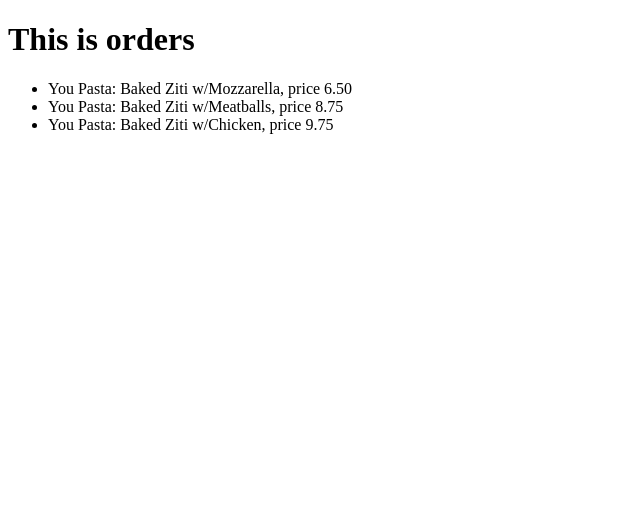
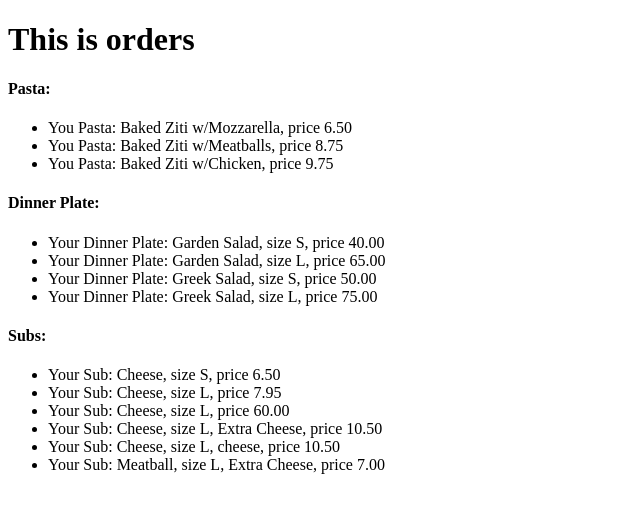
Before and after one commit to rrudiuk/order-pizza-django, a Django app: page / in a window 1280 px wide. Shown: the top 513 px of the page, without its empty margins (0-640 px from the left). Run offline with Django 3.2, Linux system fonts and the light colour scheme; data comes from the database, SQL or seed files in the repository; both versions use the stored data as it was after the commit.

Commit message:
Added table subs that related to subextra table

```diff
--- a/orders/admin.py
+++ b/orders/admin.py
@@ -1,8 +1,10 @@
 from django.contrib import admin
 
-from .models import Pasta, Salad, DinnerPlate
+from .models import Pasta, Salad, DinnerPlate, Sub, SubExtra
 
 # Register your models here.
 admin.site.register(Pasta)
 admin.site.register(Salad)
 admin.site.register(DinnerPlate)
+admin.site.register(Sub)
+admin.site.register(SubExtra)
--- a/orders/models.py
+++ b/orders/models.py
@@ -1,4 +1,5 @@
 from django.db import models
+from decimal import Decimal
 
 # Create your models here.
 SIZE = [
@@ -28,4 +29,24 @@ class DinnerPlate(models.Model):
 	price = models.DecimalField(max_digits=5, decimal_places=2)
 
 	def __str__(self):
-		return f"Your Dinner Plate: {self.name}, size {self.size} price {self.price}"
+		return f"Your Dinner Plate: {self.name}, size {self.size}, price {self.price}"
+
+class SubExtra(models.Model):
+	name = models.CharField(max_length = 64)
+	price = models.DecimalField(max_digits=5, decimal_places=2)
+
+	def __str__(self):
+		return f"{self.name}"
+
+class Sub(models.Model):
+	name = models.CharField(max_length = 64)
+	size = models.CharField(max_length=1, choices=SIZE)
+	price = models.DecimalField(max_digits=5, decimal_places=2)
+	extra = models.ManyToManyField(SubExtra, blank=True, related_name="extra")
+
+	def __str__(self):
+		if self.extra.count() == 0:
+			return f"Your Sub: {self.name}, size {self.size}, price {self.price}"
+		else:
+			price = Decimal(self.price) + Decimal(0.50)
+			return f"Your Sub: {self.name}, size {self.size}, {self.extra.get()}, price {price}"
--- a/orders/templates/orders/index.html
+++ b/orders/templates/orders/index.html
@@ -4,9 +4,28 @@
 </head>
 <body>
 	<h1>This is orders</h1>
+	<h4>Pasta: </h4>
 	<ul>
 		{% for p in pasta %}
 			<li>{{ p }}</li>
+		{% empty %}
+			<li>No Pasta</li>
+		{% endfor %}
+	</ul>
+	<h4>Dinner Plate: </h4>
+	<ul>
+		{% for plate in dinner_plate %}
+			<li>{{ plate }}</li>
+		{% empty %}
+			<li>No Dinner Plates</li>
+		{% endfor %}
+	</ul>
+	<h4>Subs: </h4>
+	<ul>
+		{% for sub in subs %}
+			<li>{{ sub }}</li>
+		{% empty %}
+			<li>No Subs</li>
 		{% endfor %}
 	</ul>
 </body>
--- a/orders/views.py
+++ b/orders/views.py
@@ -1,12 +1,15 @@
 from django.http import HttpResponse
 from django.shortcuts import render
 
-from .models import Pasta
+from .models import Pasta, DinnerPlate, Sub, SubExtra
 
 # Create your views here.
 def index(request):
     context = {
-        "pasta": Pasta.objects.all()
+        "pasta": Pasta.objects.all(),
+        "dinner_plate": DinnerPlate.objects.all(),
+        "subs": Sub.objects.all(),
+        "subextras": SubExtra.objects.all()
     }
 
     return render(request, "orders/index.html", context)
```
Also changed, not shown: db.sqlite3, orders/migrations/0003_subextra_subs.py (added), orders/migrations/0004_auto_20200604_1947.py (added), orders/migrations/0005_auto_20200604_2220.py (added), orders/migrations/0006_auto_20200604_2226.py (added).
